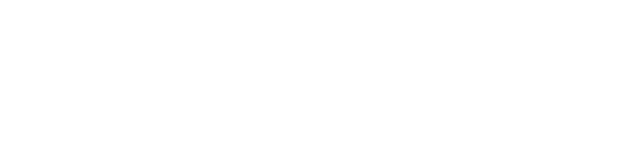
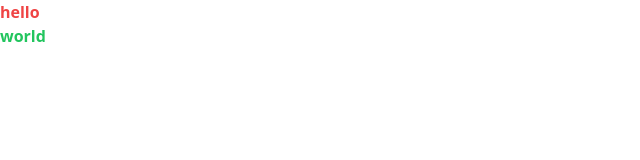
Before and after one commit to pally0091/tea-house, a website: page src/index.html in a window 1280 px wide. Shown: the whole page, without its empty margins (0-640 px from the left). Drawn offline with Linux system fonts and the light colour scheme.

Commit message:
tailwind fixed

```diff
--- a/index.html
+++ b/src/index.html
@@ -5,9 +5,10 @@
     <meta http-equiv="X-UA-Compatible" content="IE=edge">
     <meta name="viewport" content="width=device-width, initial-scale=1.0">
     <title>Tea House</title>
-
+    <link href="/dist/output.css" rel="stylesheet">
 </head>
 <body>
-
+    <h1 class="text-red-500 font-bold">hello</h1>
+    <h2 class="text-green-500 font-bold">world</h2>
 </body>
 </html>
--- /dev/null
+++ b/src/input.css
@@ -0,0 +1,3 @@
+@tailwind base;
+@tailwind components;
+@tailwind utilities;
--- /dev/null
+++ b/tailwind.config.js
@@ -0,0 +1,8 @@
+/** @type {import('tailwindcss').Config} */
+module.exports = {
+  content: ["./src/**/*.{html,js}"],
+  theme: {
+    extend: {},
+  },
+  plugins: [],
+};
```
Also changed, not shown: package.json (added, +22 -0 lines), dist/output.css (added), 2 other files.
